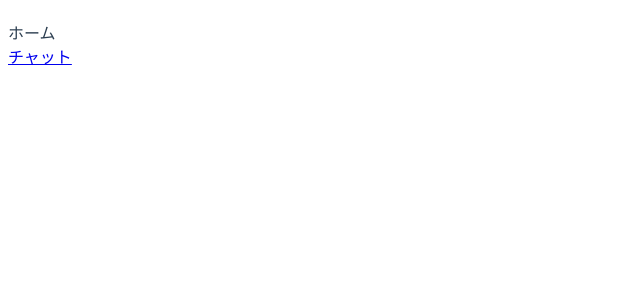
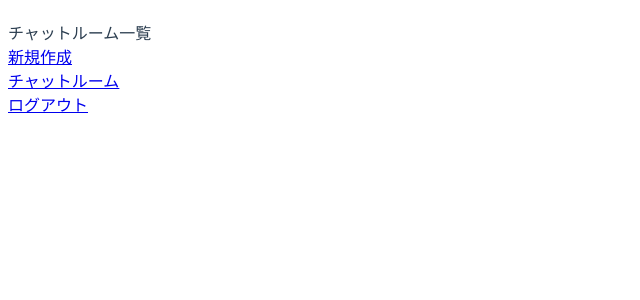
Before and after one commit to suzukisyu/my-chat, a Vue app: page / in a window 1280 px wide. Shown: the top 300 px of the page, without its empty margins (0-640 px from the left). Built offline with nearby package versions, Linux system fonts and the light colour scheme.

Commit message:
画面遷移だけ作成

```diff
--- /dev/null
+++ b/src/components/Create.vue
@@ -0,0 +1,24 @@
+<template>
+  <div>
+    チャットルーム作成
+  </div>
+</template>
+
+<script>
+export default {
+  name: 'Create',
+  data: () => {
+    return {
+    }
+  },
+  mounted() {
+  },
+  created() {
+  },
+  methods: {
+  }
+}
+</script>
+
+<style scoped>
+</style>
--- /dev/null
+++ b/src/components/List.vue
@@ -0,0 +1,27 @@
+<template>
+  <div>
+    チャットルーム一覧<br/>
+    <router-link to="/create">新規作成</router-link><br/>
+    <router-link to="/chat">チャットルーム</router-link><br/>
+    <router-link to="/login">ログアウト</router-link><br/>
+  </div>
+</template>
+
+<script>
+export default {
+  name: 'List',
+  data: () => {
+    return {
+    }
+  },
+  mounted() {
+  },
+  created() {
+  },
+  methods: {
+  }
+}
+</script>
+
+<style scoped>
+</style>
--- a/src/components/Home.vue
+++ b/src/components/Login.vue
@@ -1,13 +1,13 @@
 <template>
   <div>
-    ホーム<br/>
-    <router-link to="/chat">チャット</router-link><br/>
+    ログイン<br/>
+    <router-link to="/signup">ユーザー登録</router-link><br/>
   </div>
 </template>
 
 <script>
 export default {
-  name: 'Home',
+  name: 'Login',
   data: () => {
     return {
     }
--- /dev/null
+++ b/src/components/SignUp.vue
@@ -0,0 +1,24 @@
+<template>
+  <div>
+    ユーザー登録
+  </div>
+</template>
+
+<script>
+export default {
+  name: 'SignUp',
+  data: () => {
+    return {
+    }
+  },
+  mounted() {
+  },
+  created() {
+  },
+  methods: {
+  }
+}
+</script>
+
+<style scoped>
+</style>
--- a/src/main.js
+++ b/src/main.js
@@ -3,7 +3,10 @@ import Router from 'vue-router'
 import App from './App.vue'
 import firebase from 'firebase'
 import Chat from './components/Chat.vue'
-import Home from './components/Home.vue'
+import List from './components/List.vue'
+import Login from './components/Login.vue'
+import SignUp from './components/SignUp.vue'
+import Create from './components/Create.vue'
 
 Vue.config.productionTip = false
 
@@ -24,8 +27,23 @@ const router = new Router({
   routes: [
     {
       path: '/',
-      name: 'home',
-      component: Home
+      name: 'list',
+      component: List
+    },
+    {
+      path: '/login',
+      name: 'login',
+      component: Login
+    },
+    {
+      path: '/signup',
+      name: 'signup',
+      component: SignUp
+    },
+    {
+      path: '/create',
+      name: 'create',
+      component: Create
     },
     {
       path: '/chat',
```
